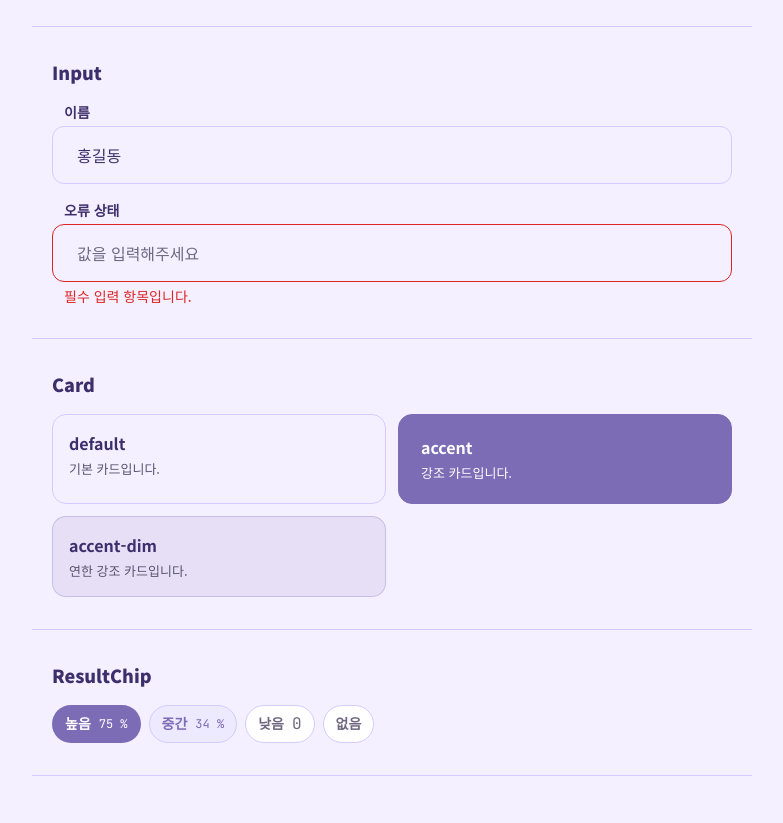
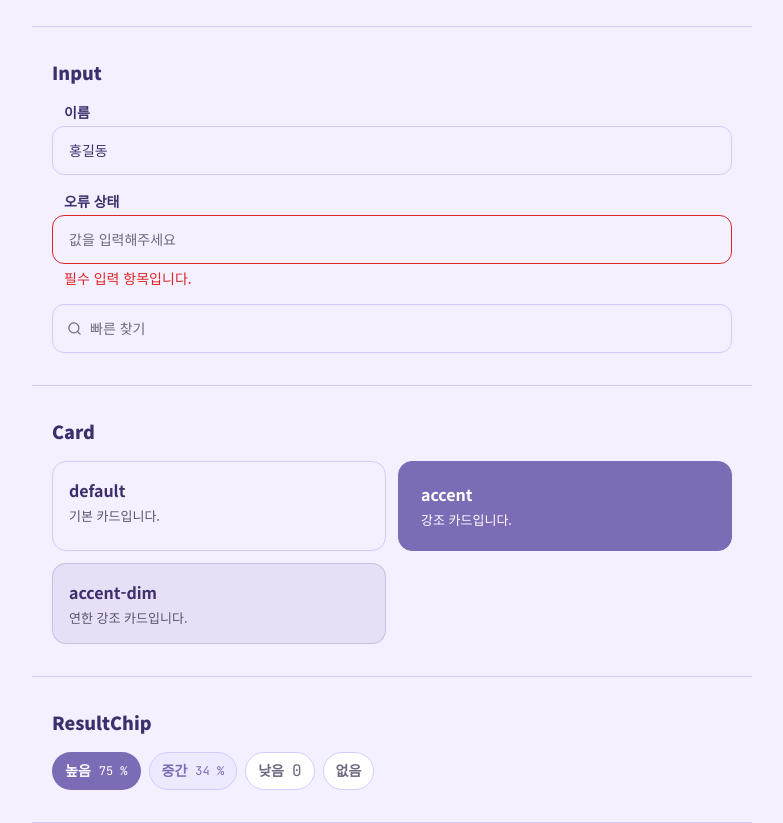
Before and after one commit to bangtori/Mirrow, a Next.js app: page /designSystem in a window 1280 px wide. Shown: the part 1040-1863 px from the top of the page, without its empty margins (248-1031 px from the left). Before the commit the page ends 1816 px from the top, so only its background shows below. Built offline with nearby package versions, Linux system fonts and the light colour scheme; a web font is replaced by a local one.

Commit message:
feat: SearchInput 추가 및 입력 필드 정비

```diff
--- a/src/app/designSystem/page.tsx
+++ b/src/app/designSystem/page.tsx
@@ -9,6 +9,7 @@ import Card from "@/components/ui/Card";
 import Input from "@/components/ui/Input";
 import NoticeBox from "@/components/ui/NoticeBox";
 import ResultChip from "@/components/ui/ResultChip";
+import SearchInput from "@/components/ui/SearchInput";
 import TrayChip from "@/components/ui/TrayChip";
 import WordChip from "@/components/ui/WordChip";
 import { words } from "@/data/words";
@@ -30,6 +31,7 @@ function Section({
 
 export default function DesignSystemPage() {
     const [inputValue, setInputValue] = useState("홍길동");
+    const [searchValue, setSearchValue] = useState("");
     const [selectedWordIds, setSelectedWordIds] = useState<number[]>([words[0].id]);
     const [trayLabels, setTrayLabels] = useState(["차분한", "믿음직한", "따뜻한"]);
 
@@ -126,6 +128,10 @@ export default function DesignSystemPage() {
                         placeholder="값을 입력해주세요"
                         error="필수 입력 항목입니다."
                     />
+                    <SearchInput
+                        value={searchValue}
+                        onChange={(event) => setSearchValue(event.target.value)}
+                    />
                 </div>
             </Section>
 
--- a/src/components/ui/Input.tsx
+++ b/src/components/ui/Input.tsx
@@ -23,7 +23,7 @@ export default function TextField({
 }: TextFieldProps) {
   const inputId = useId();
   const errorStyle = 'border-mr-red focus:border-mr-red';
-  const primaryStyle = 'border-border focus:border-accent';
+  const primaryStyle = 'border-border focus:border-accent focus:bg-white focus:ring-3 focus:ring-accent/18';
 
   return (
     <div className='flex flex-col gap-1'>
@@ -36,7 +36,7 @@ export default function TextField({
         onKeyDown={onKeyDown}
         maxLength={maxLength}
         placeholder={placeholder}
-        className={`w-full bg-card text-text border rounded-xl placeholder-muted px-6 py-4 focus:outline-none ${error ? errorStyle : primaryStyle} ${className ? className : ''}`}
+        className={`w-full bg-card text-body-lg text-text border rounded-input placeholder-muted px-4 py-[13px] focus:outline-none ${error ? errorStyle : primaryStyle} ${className ? className : ''}`}
       />
       {error && <p className='pl-3 font-body text-mr-red text-sm'>{error}</p>}
     </div>
--- /dev/null
+++ b/src/components/ui/SearchInput.tsx
@@ -0,0 +1,38 @@
+import { Search } from 'lucide-react';
+import { useId, type ChangeEventHandler, type KeyboardEventHandler } from 'react';
+
+type SearchInputProps = {
+  placeholder?: string;
+  value: string;
+  onChange?: ChangeEventHandler<HTMLInputElement>;
+  onKeyDown?: KeyboardEventHandler<HTMLInputElement>;
+  className?: string;
+};
+
+export default function SearchInput({
+  placeholder = '빠른 찾기',
+  value,
+  onChange,
+  onKeyDown,
+  className,
+}: SearchInputProps) {
+  const inputId = useId();
+
+  return (
+    <label
+      htmlFor={inputId}
+      className={`flex cursor-text items-center gap-2 bg-card border border-border rounded-input px-3.5 transition-all focus-within:border-accent focus-within:bg-white focus-within:ring-3 focus-within:ring-accent/18 ${className ?? ''}`}
+    >
+      <Search size={15} className="text-muted shrink-0" />
+      <input
+        id={inputId}
+        type="text"
+        value={value}
+        onChange={onChange}
+        onKeyDown={onKeyDown}
+        placeholder={placeholder}
+        className="min-w-0 flex-1 border-none outline-none bg-transparent py-[13px] text-body-lg text-text placeholder-muted"
+      />
+    </label>
+  );
+}
```
